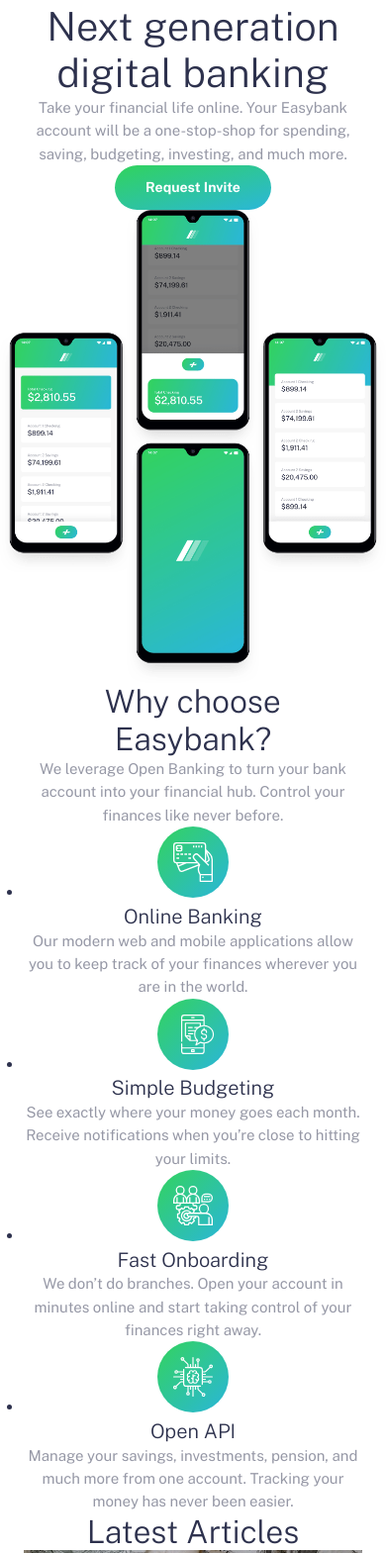
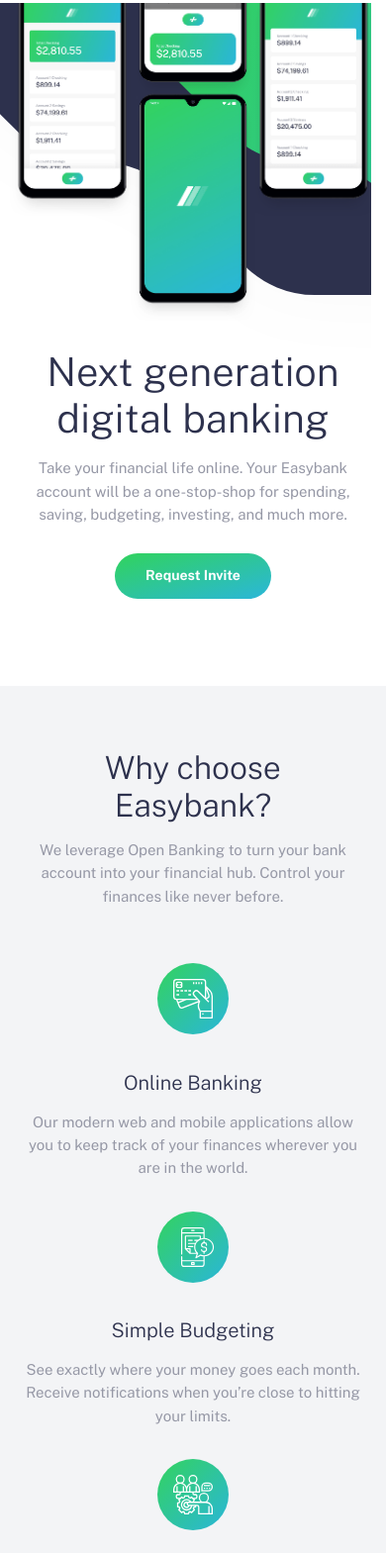
Before and after one commit to xaviguasch/easybank-landing-page-frontendmentor-challenge-prac, a plain HTML site: page index.html in a window 390 px wide. Shown: the part 66-1635 px from the top of the page at 99% size. Drawn offline with nearby package versions, Linux system fonts and the light colour scheme.

Commit message:
styled features section

```diff
--- a/style.css
+++ b/style.css
@@ -213,3 +213,69 @@ img {
 /* MAIN */
 
 /* Hero */
+
+.hero {
+  display: flex;
+  flex-direction: column;
+  place-content: center;
+
+  padding-bottom: 5.5em;
+}
+
+.hero__illus-area {
+  order: -1;
+
+  overflow: hidden;
+
+  background: url('./images/bg-intro-mobile.svg') no-repeat;
+  background-position: 0% -50px;
+}
+
+.hero__illus-area img {
+  transform: translateY(-30%) scale(0.95);
+}
+
+.hero__copy-area {
+  margin-top: -8em;
+}
+
+.hero__copy-area .text {
+  margin-top: 1em;
+}
+
+.hero__copy-area .btn {
+  margin-top: 2em;
+}
+
+/* Features */
+.features {
+  background: var(--clr-light-grayish-blue);
+  padding-top: 4em;
+  padding-bottom: 4em;
+
+  display: flex;
+  flex-direction: column;
+  place-content: center;
+  gap: 3.5em;
+}
+
+.features__copy .text {
+  margin-top: 1em;
+}
+
+.features__list {
+  list-style: none;
+
+  display: flex;
+  flex-direction: column;
+  place-content: center;
+  gap: 2em;
+}
+
+.feat .title {
+  margin-top: 1.5em;
+}
+
+.feat .text {
+  margin-top: 1em;
+}
```
